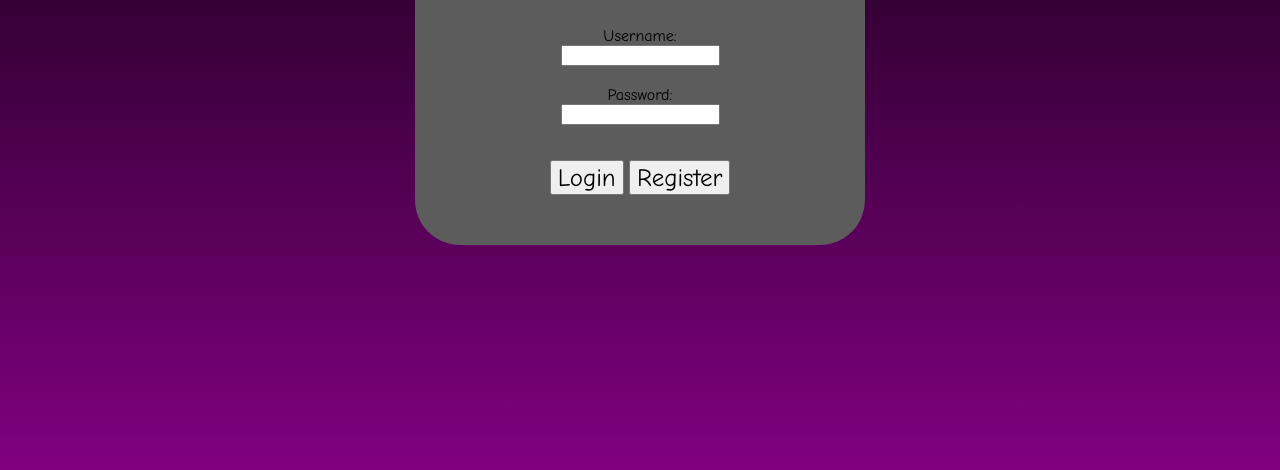
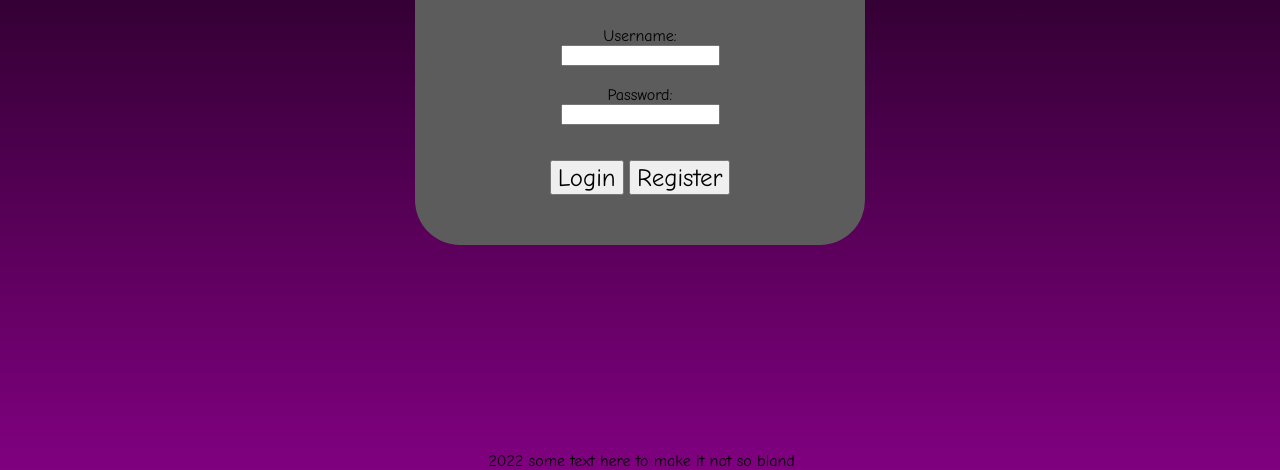
Before and after one commit to DaRainbowWarrior/WebTest, a plain HTML site: page index.html in a window 1280 px wide. Shown: the part 330-800 px from the top of the page. Drawn offline with Linux system fonts and the light colour scheme.

Commit message:
12 - Rectangle centering new, bottom text

```diff
--- a/index.css
+++ b/index.css
@@ -4,13 +4,15 @@
 }
 
 body {
-    display: flex;
-    justify-content: center;
-    align-items: center;
     background-image: linear-gradient(black,purple);
 }
 
 .login--rect {
+    margin: 0;
+    position: absolute;
+    top: 50%;
+    left: 50%;
+    transform: translate(-50%, -50%);
     background-color: rgb(92, 92, 92);
     display: flex;
     justify-content: center;
@@ -36,3 +38,11 @@ body {
     margin-top: 15px;
     margin-bottom: 0px;
 }
+
+.copyright {
+    text-align: center;
+    margin: auto;
+    position: absolute;
+    bottom: 0px;
+    width: 99%;
+}
--- a/index.html
+++ b/index.html
@@ -14,6 +14,7 @@
         <div><button type="submit">Login</button>
              <button type="submit">Register</button></div>
     </div>
+    <div class="copyright">2022 some text here to make it not so bland</div>
 
 </body>
 </html>
```
